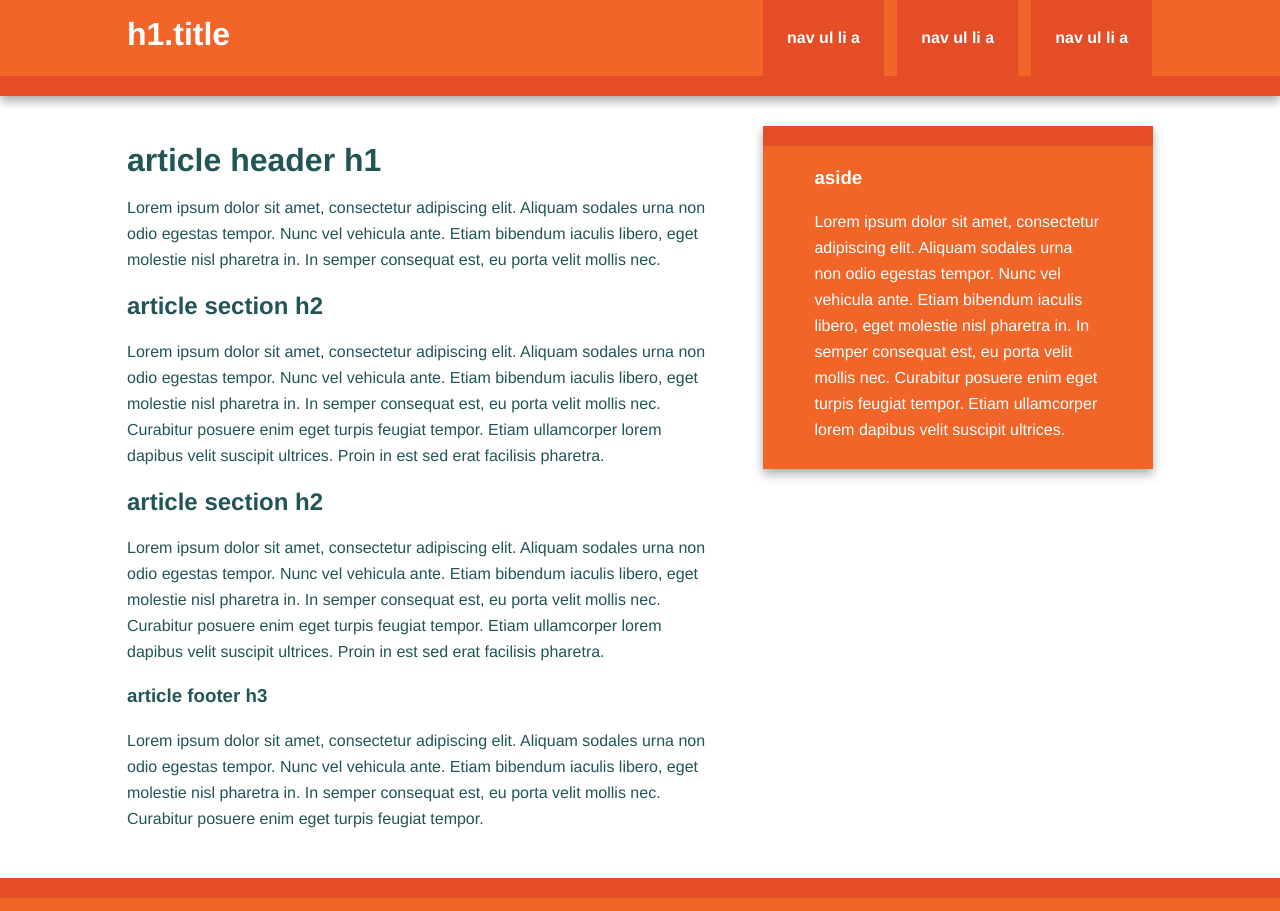
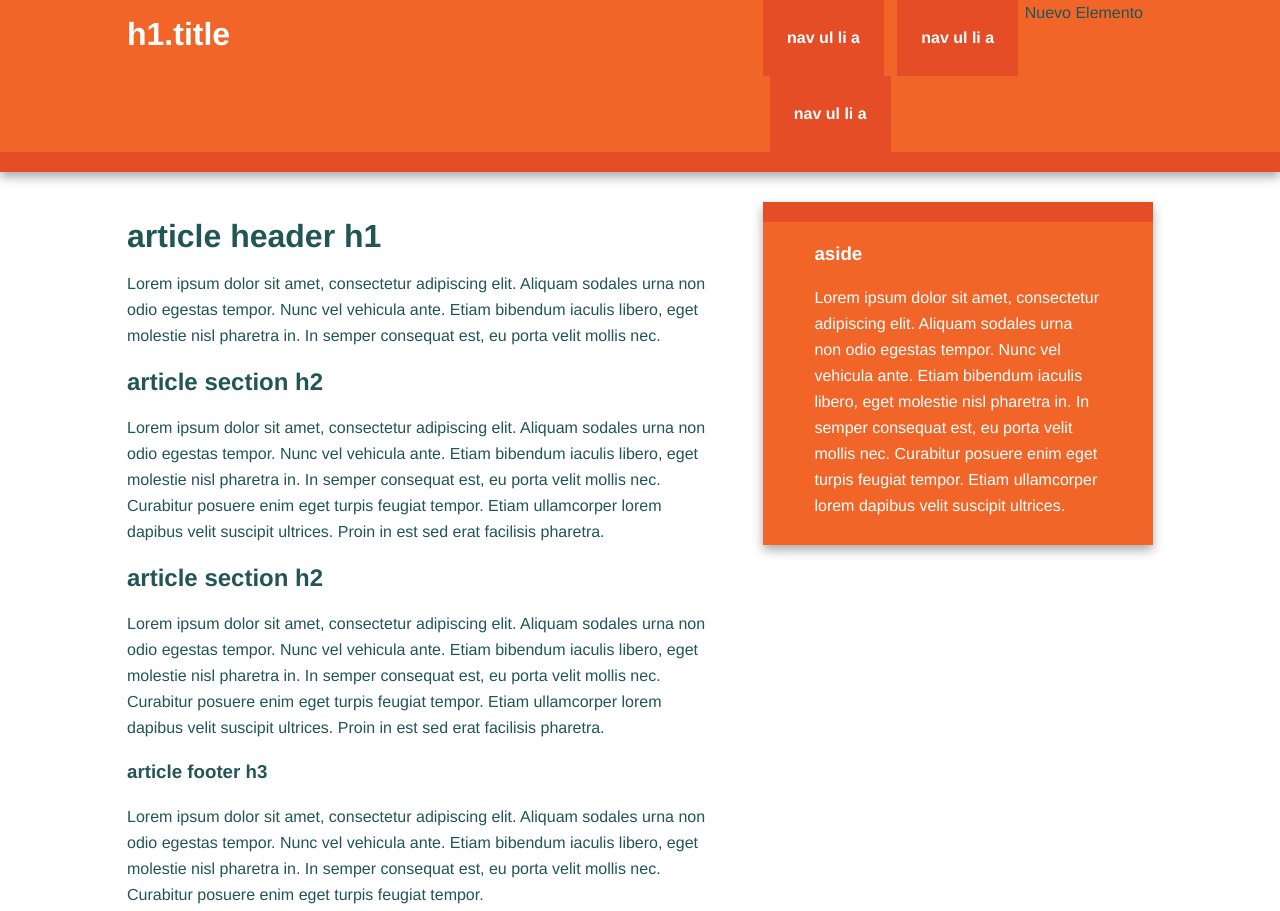
Before and after one commit to KrlosRulez/initializr, a plain HTML site: page index.html in a window 1280 px wide. Shown: the top 911 px of the page. Drawn offline with nearby package versions, Linux system fonts and the light colour scheme.

Commit message:
Solucionado Error en Index

```diff
--- a/index.html
+++ b/index.html
@@ -29,6 +29,7 @@
                         <li><a href="#">nav ul li a</a></li>
                         <li><a href="#">nav ul li a</a></li>
                         <li><a href="#">nav ul li a</a></li>
+                    	<li>Nuevo Elemento</li>
                     </ul>
                 </nav>
             </header>
```
